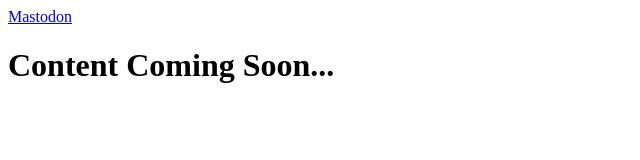
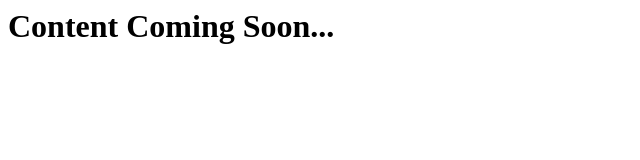
Before and after one commit to Jazzynupe/PersonalLinkPages, a plain HTML site: page index.htm in a window 1280 px wide. Shown: the whole page, without its empty margins (0-640 px from the left). Drawn offline with Linux system fonts and the light colour scheme.

Commit message:
Update index.htm
Removing words from reference link for Mastodon

```diff
--- a/index.htm
+++ b/index.htm
@@ -1,7 +1,7 @@
 <html>
 <head>
 <title>Jazzynupe Profile Page</title>
-  <a rel="me" href="https://mstdn.party/@Jazzynupe">Mastodon</a>
+  <a rel="me" href="https://mstdn.party/@Jazzynupe"></a>
 </head>
 <body>
 <h1>Content Coming Soon...</h1>
```
